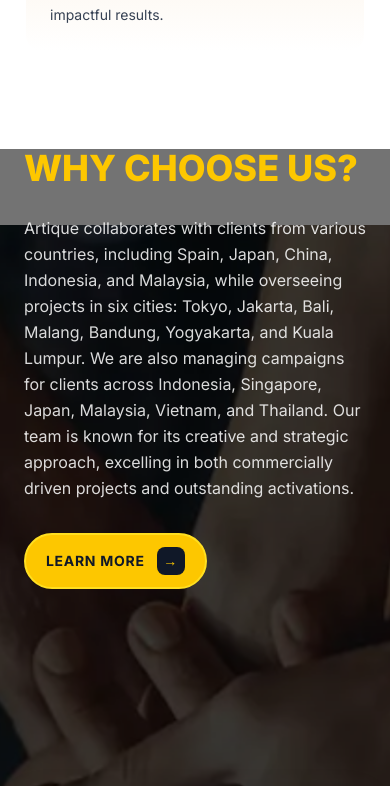
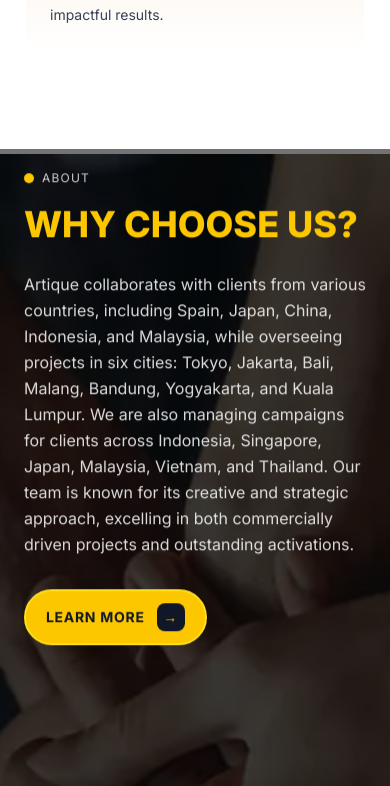
Before and after one commit to bruteforce10/artique-agency, a Next.js app: page /en in a window 390 px wide. Shown: the part 2227-3013 px from the top of the page. Built offline with nearby package versions, Linux system fonts and the light colour scheme.

Commit message:
Enhance WhyChooseUs component: Implement responsive breakpoints and reduced-motion support for improved parallax effects and user experience.

```diff
--- a/components/WhyChooseUs.jsx
+++ b/components/WhyChooseUs.jsx
@@ -1,5 +1,5 @@
 "use client";
-import React, { useRef } from "react";
+import React, { useEffect, useRef, useState } from "react";
 import { cn } from "@/lib/utils";
 import { motion, useScroll, useTransform } from "motion/react";
 
@@ -13,12 +13,53 @@
   backgroundImage = "/bg.webp",
 }) {
   const sectionRef = useRef(null);
+
+  // Responsive breakpoints + reduced-motion
+  const [bp, setBp] = useState("lg");
+  const [reduced, setReduced] = useState(false);
+  useEffect(() => {
+    const compute = () => {
+      const w = window.innerWidth;
+      setBp(w < 640 ? "sm" : w < 1024 ? "md" : "lg");
+    };
+    const rm = window.matchMedia("(prefers-reduced-motion: reduce)");
+    setReduced(rm.matches);
+    rm.addEventListener?.("change", (e) => setReduced(e.matches));
+    compute();
+    window.addEventListener("resize", compute, { passive: true });
+    return () => window.removeEventListener("resize", compute);
+  }, []);
+
   const { scrollYProgress } = useScroll({
     target: sectionRef,
     offset: ["start end", "end start"],
   });
-  const y = useTransform(scrollYProgress, [0, 1], [-120, 120]);
-  const yLeft = useTransform(scrollYProgress, [0, 1], [100, -140]);
+  // Parallax ranges by breakpoint
+  const rangeBg = reduced
+    ? [0, 0]
+    : bp === "sm"
+    ? [-80, 80]
+    : bp === "md"
+    ? [-160, 160]
+    : [-240, 240];
+  const rangeLeft = reduced
+    ? [0, 0]
+    : bp === "sm"
+    ? [60, -80]
+    : bp === "md"
+    ? [120, -180]
+    : [200, -300];
+  const scaleRange = reduced
+    ? [1, 1]
+    : bp === "sm"
+    ? [1.04, 1.1]
+    : bp === "md"
+    ? [1.06, 1.14]
+    : [1.08, 1.18];
+
+  const y = useTransform(scrollYProgress, [0, 1], rangeBg);
+  const yLeft = useTransform(scrollYProgress, [0, 1], rangeLeft);
+  const scaleBg = useTransform(scrollYProgress, [0, 1], scaleRange);
 
   return (
     <section
@@ -30,7 +71,7 @@
         className="absolute inset-0 -z-10"
         style={{
           y,
-          scale: 1.05,
+          scale: scaleBg,
           backgroundImage: `url(${backgroundImage})`,
           backgroundSize: "cover",
           backgroundPosition: "center",
```
